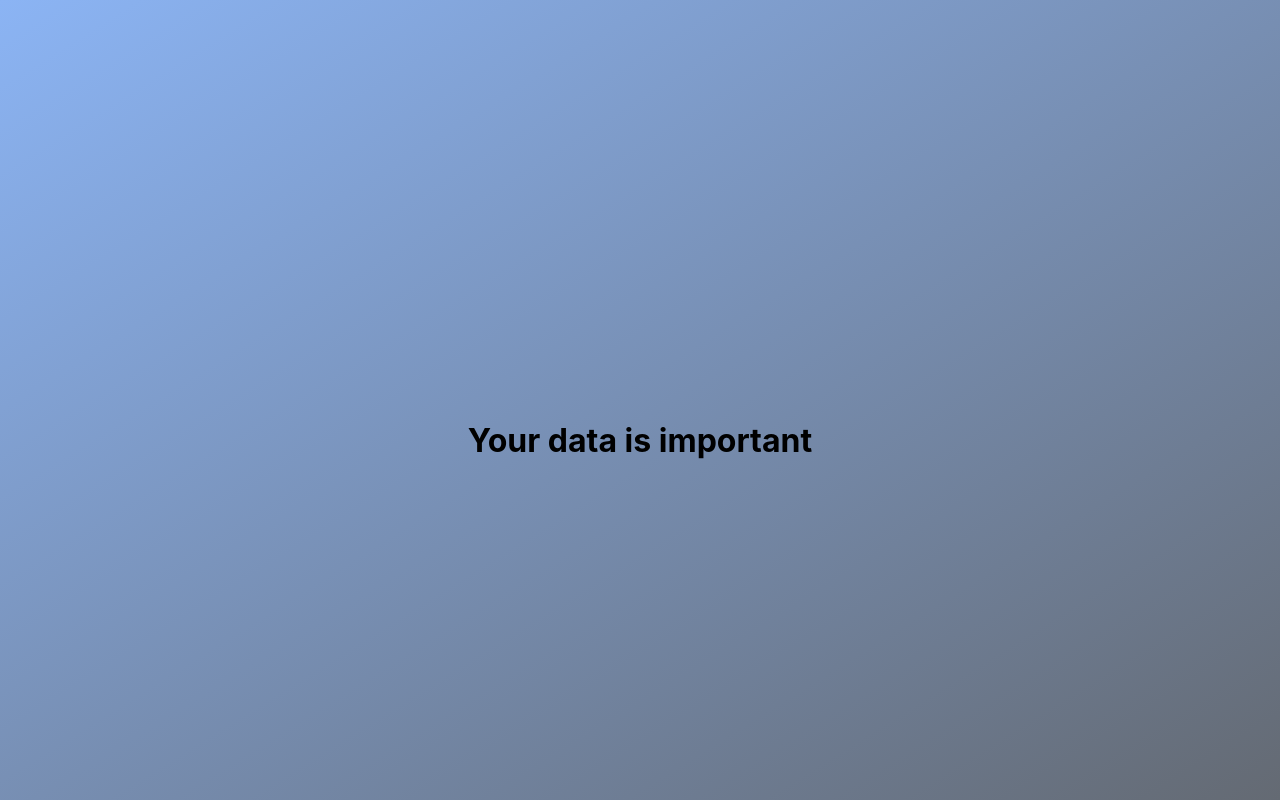
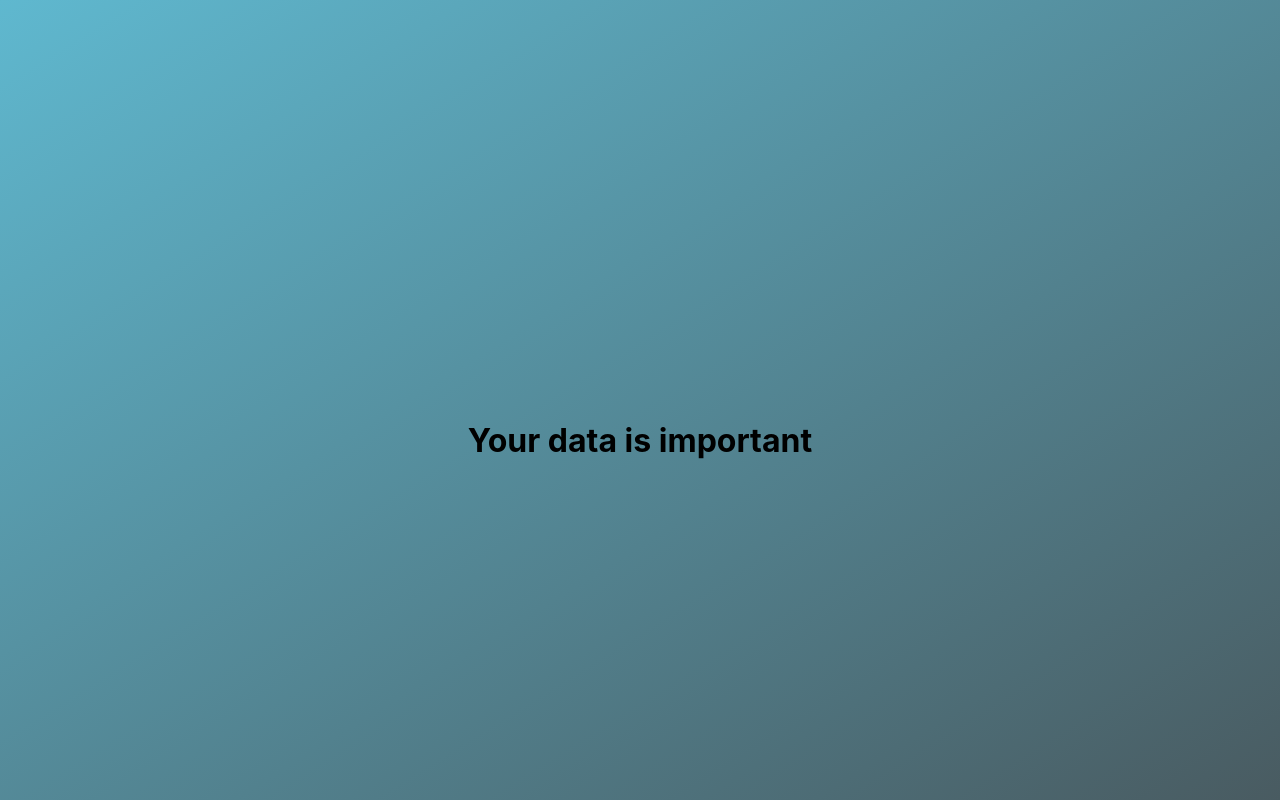
Before and after one commit to k806house/datadon, a React (Create React App) app: page / in a window 1280 px wide. Built offline with nearby package versions, Linux system fonts and the light colour scheme.

Commit message:
add grad 2

```diff
--- a/src/index.css
+++ b/src/index.css
@@ -5,7 +5,7 @@ body {
     sans-serif;
   -webkit-font-smoothing: antialiased;
   -moz-osx-font-smoothing: grayscale;
-  background: linear-gradient(to bottom right, #8BB4F4, #646A73);
+  background: linear-gradient(to bottom right, #5FB8CF, #495B61);
   background-repeat: no-repeat;
   background-position: right;
   height: 100%;
```
